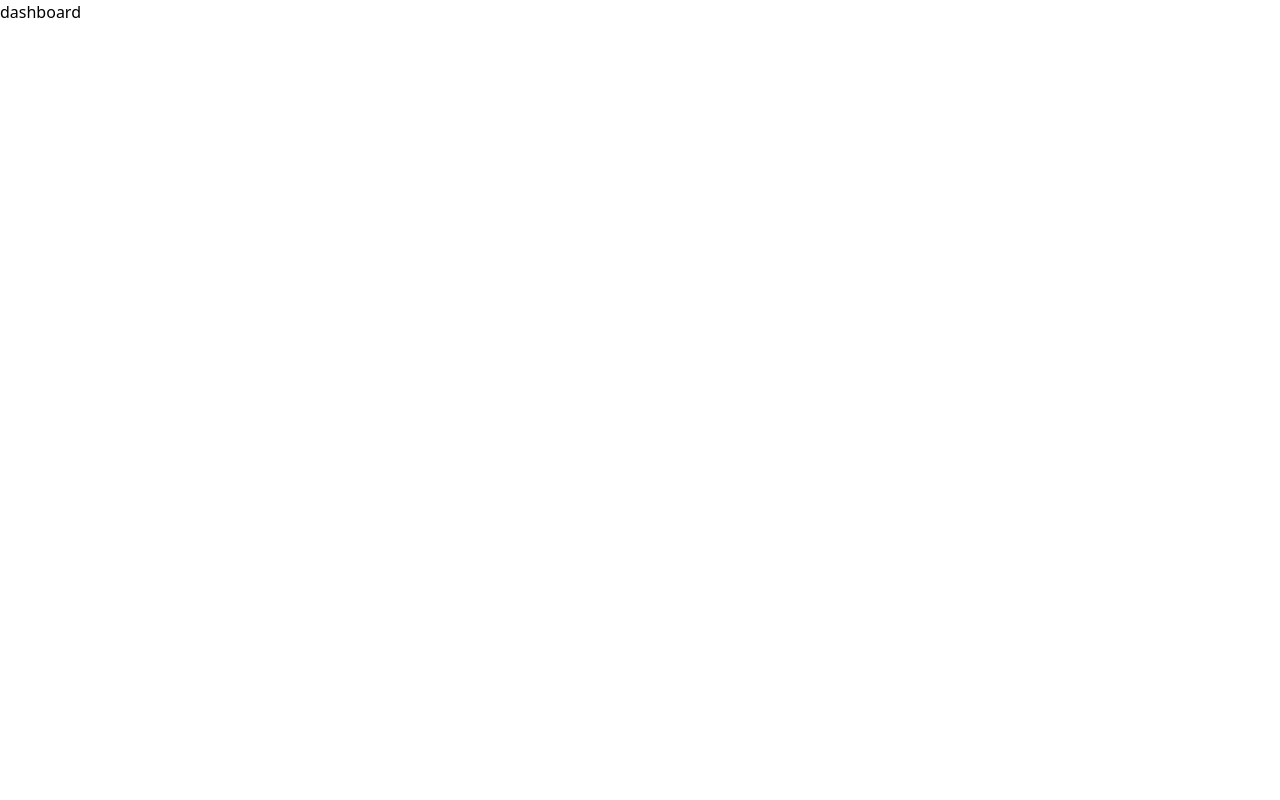
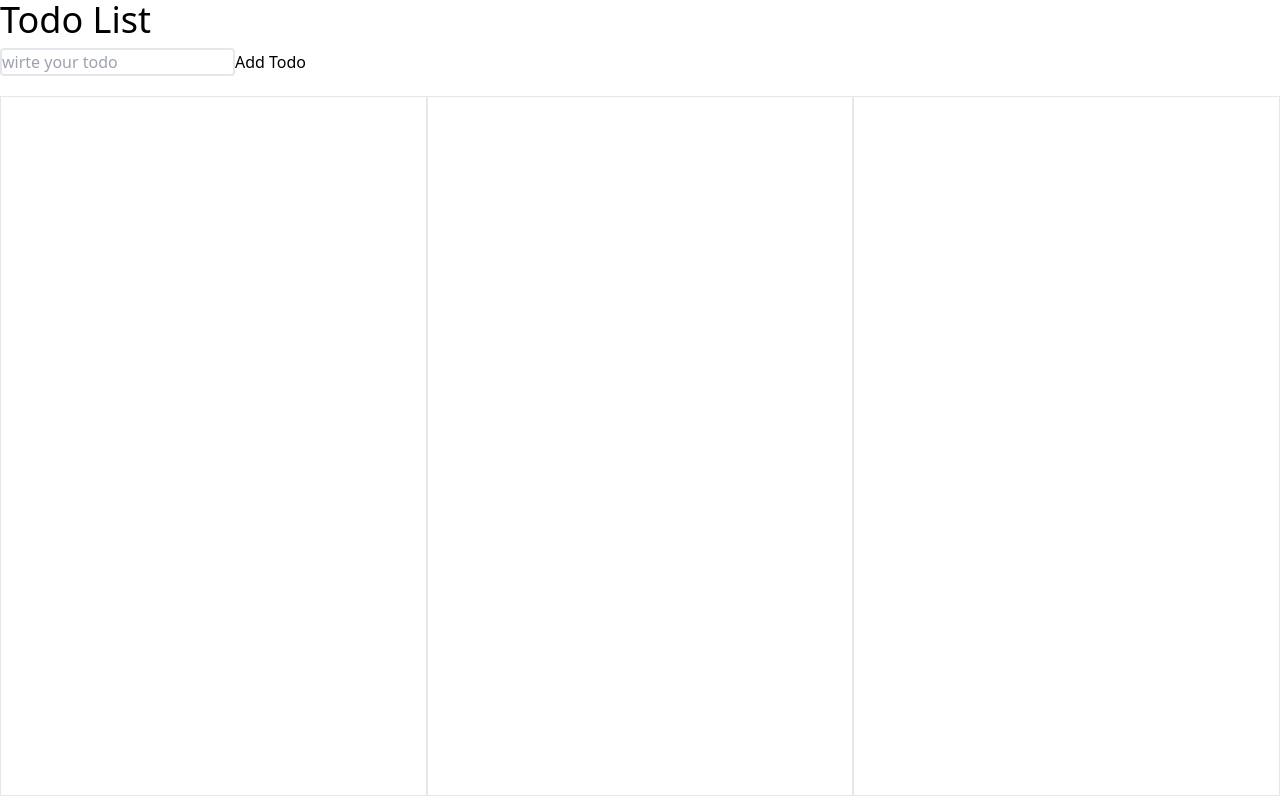
Before and after one commit to dukjjang/thrillo, a React (Create React App) app: page / in a window 1280 px wide. Built offline with nearby package versions, Linux system fonts and the light colour scheme.

Commit message:
feat: Dashboard 레이아웃, css 추가

```diff
--- a/src/App.tsx
+++ b/src/App.tsx
@@ -1,8 +1,7 @@
-import Dashboard from "./pages/dashboard";
+import Dashboard from './pages/Dashboard';
 
 function App() {
-
-  return (<Dashboard / >)
+  return <Dashboard />;
 }
 
 export default App;
--- a/src/pages/Dashboard.tsx
+++ b/src/pages/Dashboard.tsx
@@ -1,7 +1,23 @@
-import React from 'react';
-
 const Dashboard = () => {
-  return <div>dashboard</div>;
+  return (
+    <div>
+      <h1 className='mb-2 text-4xl'>Todo List</h1>
+      <div className='mb-5'>
+        <input
+          className=' border-2 rounded '
+          type='text'
+          name='todoName'
+          placeholder='wirte your todo'
+        />
+        <button type='button'>Add Todo</button>
+      </div>
+      <main className='flex'>
+        <div id='todo' className=' border w-[500px] h-[700px] p-5'></div>
+        <div id='inProgress' className=' border w-[500px] h-[700px] p-5'></div>
+        <div id='completed' className=' border w-[500px] h-[700px] p-5'></div>
+      </main>
+    </div>
+  );
 };
 
 export default Dashboard;
```
